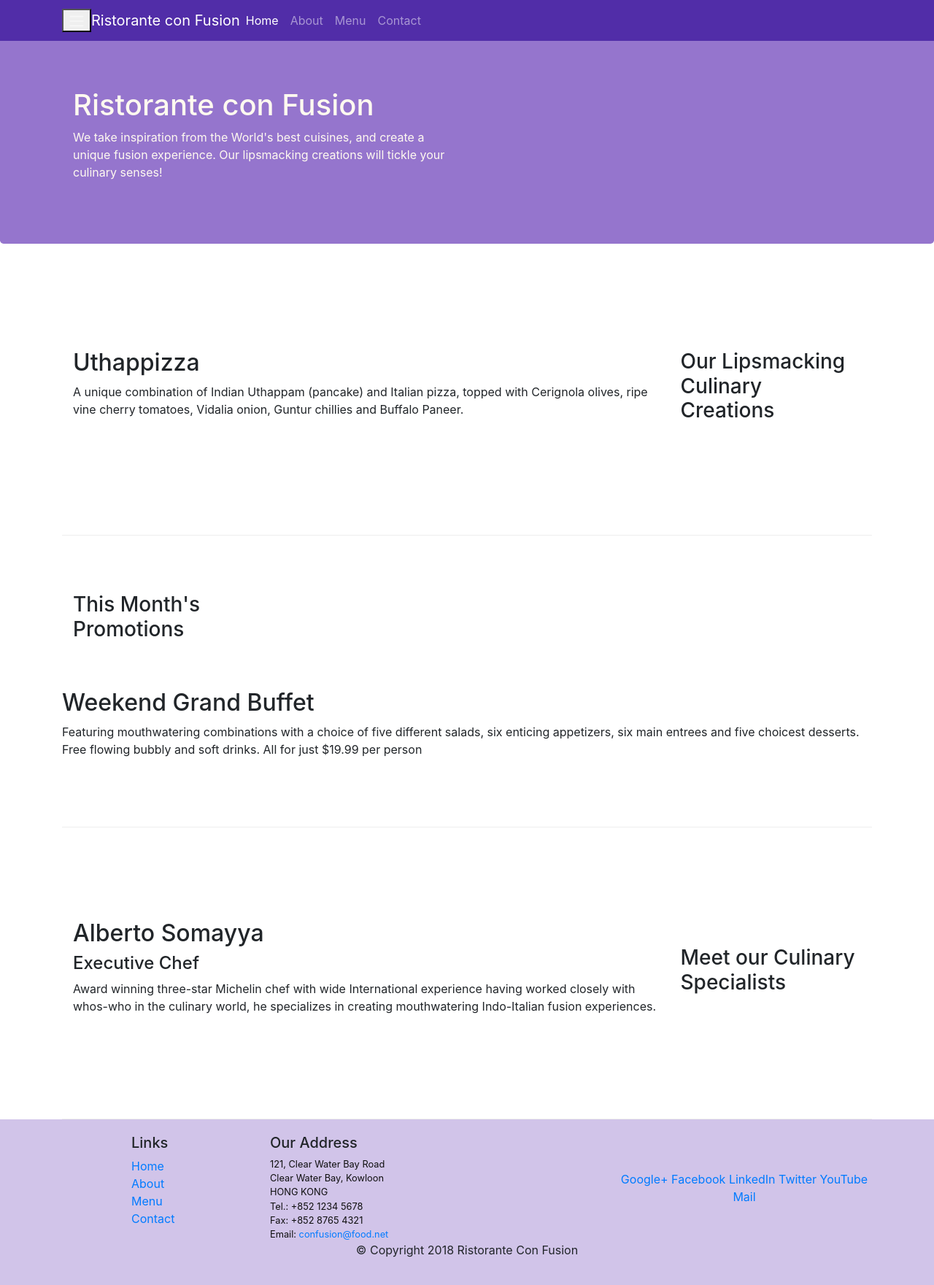
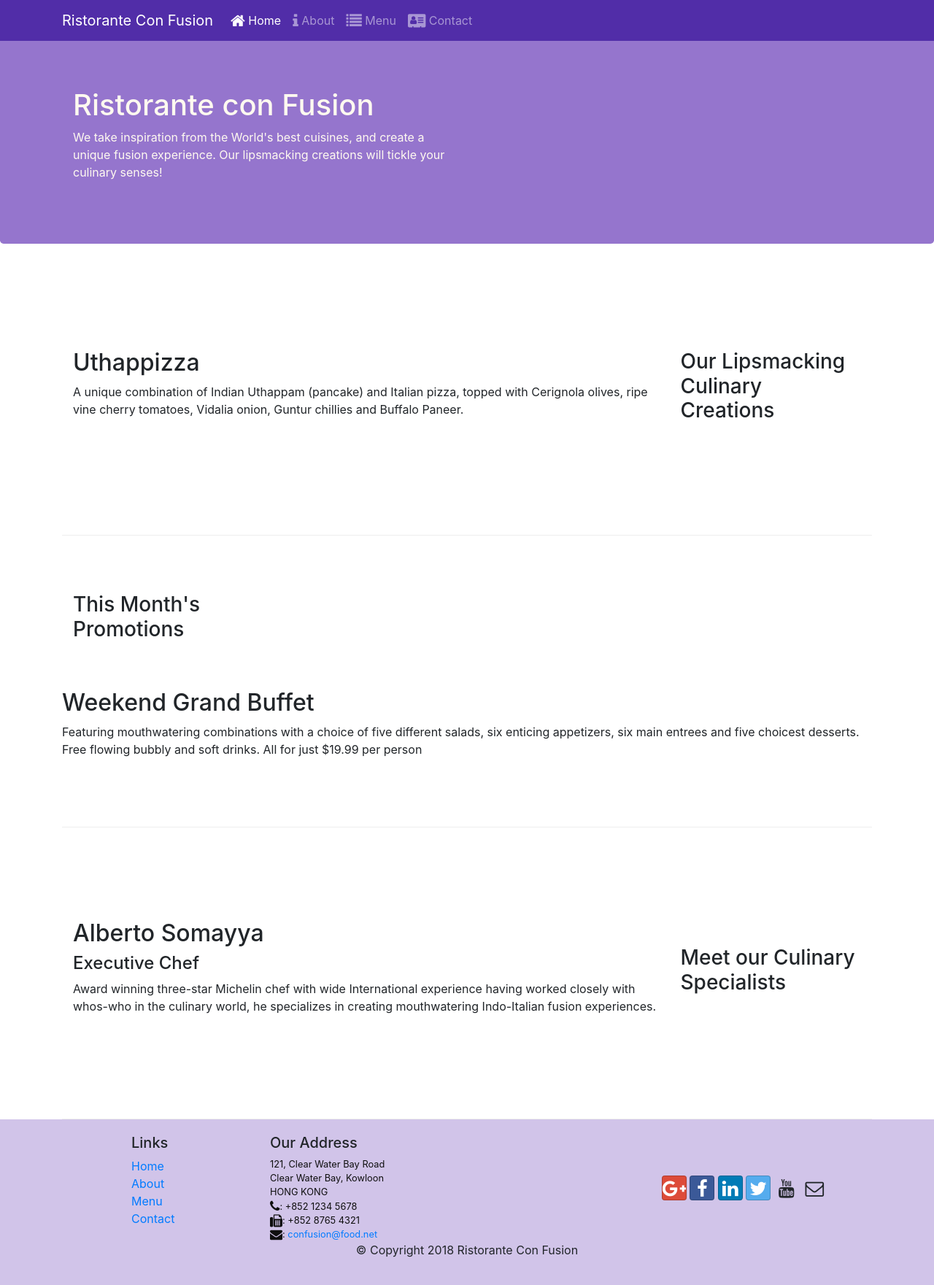
Before and after one commit to kush1324/coursera, a website: page index.html in a window 1280 px wide. Shown: the whole page at 73% size. Drawn offline with nearby package versions, Linux system fonts and the light colour scheme.

Commit message:
Bootstrap Social and General buttons

```diff
--- a/index.html
+++ b/index.html
@@ -9,6 +9,8 @@
 
     <!-- Bootstrap CSS -->
     <link rel="stylesheet" href="node_modules/bootstrap/dist/css/bootstrap.min.css">
+    <link rel="stylesheet" href="node_modules/font-awesome/css/font-awesome.min.css">
+    <link rel="stylesheet" href="node_modules/bootstrap-social/bootstrap-social.css">
     <link rel="stylesheet" href="css/styles.css">
     <title>Ristorante Con Fusion</title>
 </head>
@@ -16,16 +18,16 @@
 <body>
      <nav class="navbar navbar-dark navbar-expand-sm fixed-top">
         <div class="container">
-        <button class="nabar-toggler" type="button" data-toggle="collapse" data-target="#Navbar">
+            <button class="navbar-toggler" type="button" data-toggle="collapse" data-target="#Navbar">
                 <span class="navbar-toggler-icon"></span>
             </button>
-        <a class="navbar-brand mr-auto" href="#">Ristorante con Fusion</a>
+           <a class="navbar-brand" href="./index.html">Ristorante Con Fusion</a>
                 <div class="collapse navbar-collapse" id="Navbar">
                 <ul class="navbar-nav mr-auto">
-                   <li class="nav-item active"><a class="nav-link" href="#">Home</a></li>
-                   <li class="nav-item"><a class="nav-link" href="./aboutus.html">About</a></li>
-                   <li class="nav-item"><a class="nav-link" href="#">Menu</a></li>
-                   <li class="nav-item"><a class="nav-link" href="#">Contact</a></li>
+                    <li class="nav-item active"><a class="nav-link" href="#"><span class="fa fa-home fa-lg"></span> Home</a></li>
+                    <li class="nav-item"><a class="nav-link" href="./aboutus.html"><span class="fa fa-info fa-lg"></span> About</a></li>
+                    <li class="nav-item"><a class="nav-link" href="#"><span class="fa fa-list fa-lg"></span> Menu</a></li>
+                    <li class="nav-item"><a class="nav-link" href="#"><span class="fa fa-address-card fa-lg"></span> Contact</a></li>
                 </ul>
                 </div>
         </div>
@@ -95,19 +97,19 @@
 		              121, Clear Water Bay Road<br>
 		              Clear Water Bay, Kowloon<br>
 		              HONG KONG<br>
-		              Tel.: +852 1234 5678<br>
-		              Fax: +852 8765 4321<br>
-		              Email: <a href="mailto:confusion@food.net">confusion@food.net</a>
+		              <i class="fa fa-phone fa-lg"></i>: +852 1234 5678<br>
+		              <i class="fa fa-fax fa-lg"></i>: +852 8765 4321<br>
+		              <i class="fa fa-envelope fa-lg"></i>: <a href="mailto:confusion@food.net">confusion@food.net</a>
 		           </address>
                 </div>
                 <div class="col-12 col-sm-4 align-self-center">
                     <div class="text-center">
-                        <a href="http://google.com/+">Google+</a>
-                        <a href="http://www.facebook.com/profile.php?id=">Facebook</a>
-                        <a href="http://www.linkedin.com/in/">LinkedIn</a>
-                        <a href="http://twitter.com/">Twitter</a>
-                        <a href="http://youtube.com/">YouTube</a>
-                        <a href="mailto:">Mail</a>
+                        <a class="btn btn-social-icon btn-google" href="http://google.com/+"><i class="fa fa-google-plus fa-lg"></i></a>
+                        <a class="btn btn-social-icon btn-facebook" href="http://www.facebook.com/profile.php?id="><i class="fa fa-facebook fa-lg"></i></a>
+                        <a class="btn btn-social-icon btn-linkedin" href="http://www.linkedin.com/in/"><i class="fa fa-linkedin fa-lg"></i></a>
+                        <a class="btn btn-social-icon btn-twitter" href="http://twitter.com/"><i class="fa fa-twitter fa-lg"></i></a>
+                        <a class="btn btn-social-icon btn-youtube" href="http://youtube.com/"><i class="fa fa-youtube fa-lg"></i></a>
+                        <a class="btn btn-social-icon" href="mailto:"><i class="fa fa-envelope-o fa-lg"></i></a>
                     </div>
                 </div>
            </div>
--- a/package.json
+++ b/package.json
@@ -14,8 +14,10 @@
     "lite-server": "^2.3.0"
   },
   "dependencies": {
-    "bootstrap": "^4.0.0",
-    "jquery": "^3.3.1",
+    "bootstrap": "^4.4.1",
+    "bootstrap-social": "^5.1.1",
+    "font-awesome": "^4.7.0",
+    "jquery": "^3.4.1",
     "popper.js": "^1.12.9"
   }
 }
```
Also changed, not shown: aboutus.html (+18 -15 lines), 1 other file. Lines whose indentation alone changed are shown as unchanged.
